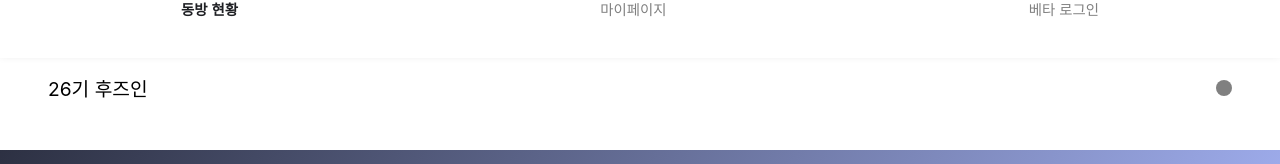
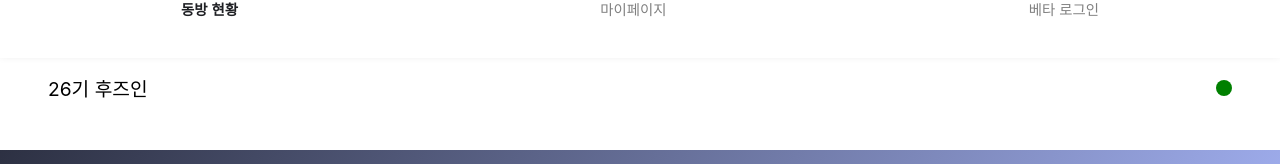
Before and after one commit to JNU-econovation/Whoz-in-FE, a React (Create React App) app: page /main in a window 1280 px wide. Shown: the part 742-906 px from the top of the page. Built offline with nearby package versions, Linux system fonts and the light colour scheme.

Commit message:
feat: main에서 초록불 클릭 시 동방에 머무른 시간 표시

```diff
--- a/src/components/MemberStatusList.jsx
+++ b/src/components/MemberStatusList.jsx
@@ -1,4 +1,4 @@
-import React from "react";
+import React, { useState } from "react";
 import styled from "styled-components";
 import { ListContainer, ListItem } from "./StyledComponents/LayoutStyles";
 
@@ -7,34 +7,55 @@ const ActiveStatus = styled.div`
   width: 1rem;
   height: 1rem;
   border-radius: 50%;
-  background-color: ${({ isActive }) => (isActive ? 'green' : 'gray')};
+  background-color: green;
   margin-left: auto;
+  cursor: pointer;
+`;
+
+const ActiveTime = styled.span`
+  color: gray;
+  font-size: 0.9rem;
+  margin-left: auto;
+  cursor: pointer;
 `;
 
 const MemberListContainer = styled(ListContainer)`
   border-radius: 30px 30px 0 0;
-  min-height: 30rem
+  min-height: 30rem;
 `;
 
 const MemberStatusList = ({ members }) => {
-  // 동방에 있는 회원 / 나머지 회원 (+ 최근에 접속 안 한)
-  const nowActiveMembers = members.filter(member => member.isActive);
-  const recentActiveMembers = members
-    .filter(member => !member.isActive && member.lastActiveTime)
-    .sort((a, b) => new Date(b.lastActiveTime) - new Date(a.lastActiveTime));
-  const otherMembers = members
-    .filter(member => !member.isActive && !member.lastActiveTime)
-    .sort((a, b) => a.name.localeCompare(b.name));
 
-  // 최종 표시할 회원 목록
-  const sortedMembers = [...nowActiveMembers, ...recentActiveMembers, ...otherMembers];
+  const [showTimeIndex, setShowTimeIndex] = useState(null);
+
+  // 초록불 클릭하면 시간 표시
+  const toggleShowTime = (index) => {
+    setShowTimeIndex((prevIndex) => (prevIndex === index ? null : index));
+  };
+
+  // 활동 시간 계산 로직
+  const calculateActiveTime = (startTime) => {
+    const now = new Date();
+    const start = new Date(startTime);
+    const diffMs = now - start;
+    const hours = Math.floor(diffMs / (1000 * 60 * 60)); // 시간
+    const minutes = Math.floor((diffMs % (1000 * 60 * 60)) / (1000 * 60)); // 분
+    return `${hours}:${minutes}`;
+  };
 
   return (
     <MemberListContainer>
-      {sortedMembers.map((member, index) => (
+      {members.map((member, index) => (
         <ListItem key={index}>
           {member.generation}기 {member.name}
-          <ActiveStatus isActive={member.isActive} />
+
+          {showTimeIndex === index ? (
+            <ActiveTime onClick={() => toggleShowTime(index)}>
+              {calculateActiveTime(member.activeSince)}
+            </ActiveTime>
+          ) : (
+            <ActiveStatus onClick={() => toggleShowTime(index)} />
+          )}
         </ListItem>
       ))}
     </MemberListContainer>
```
